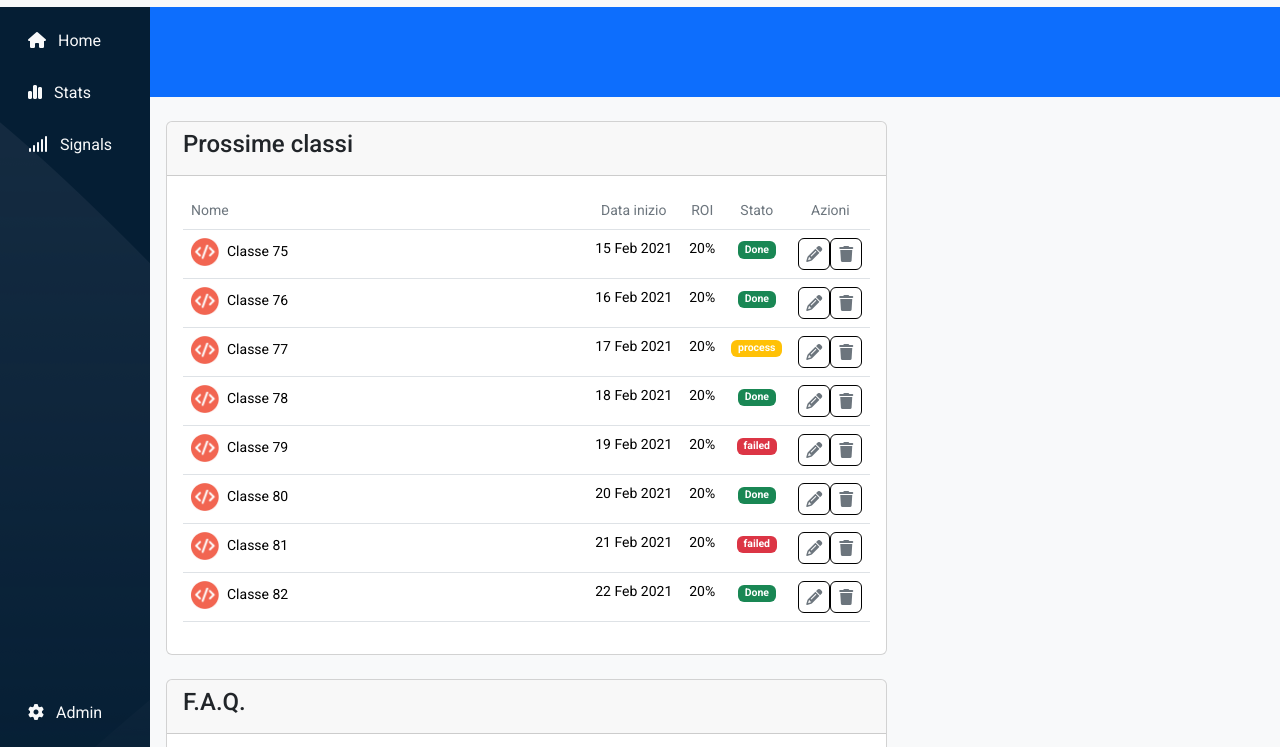
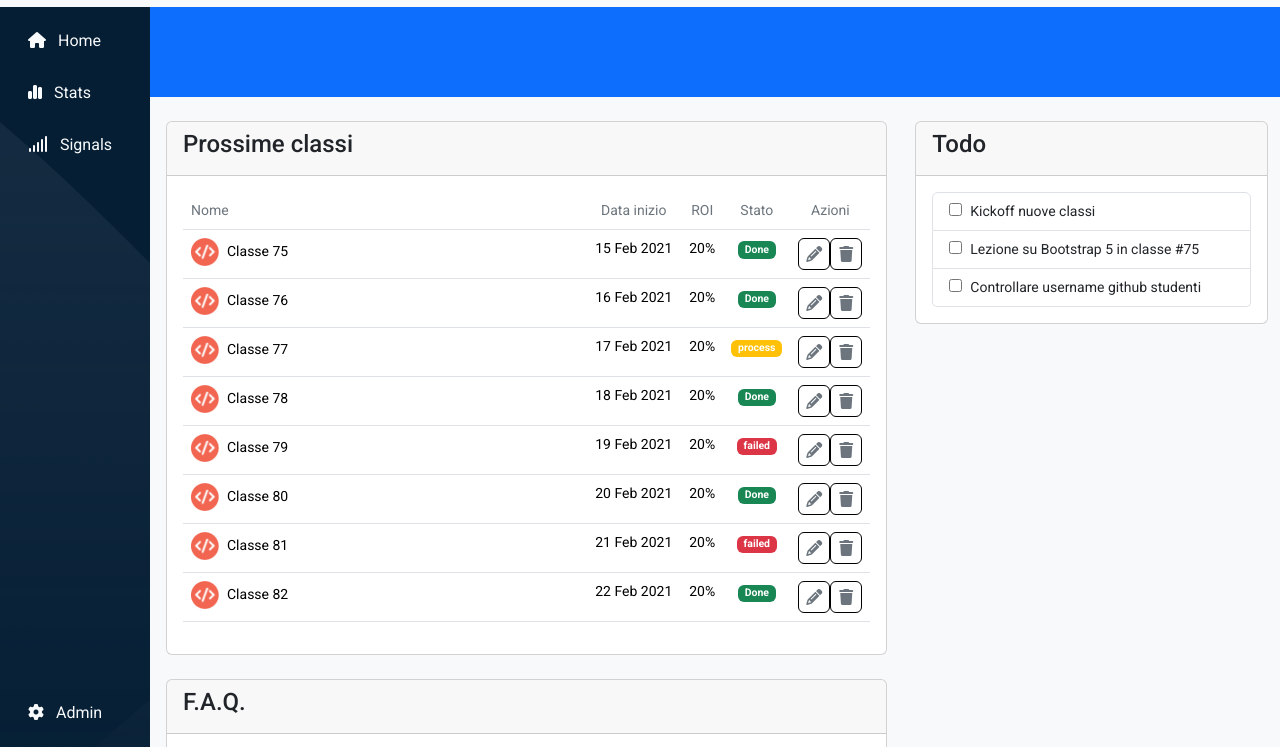
Before and after one commit to IIODERII/html-css-bootstrap-dashboard, a plain HTML site: page index.html in a window 1280 px wide. Shown: the part 53-800 px from the top of the page. Drawn offline with nearby package versions, Linux system fonts and the light colour scheme.

Commit message:
added todo section

```diff
--- a/index.html
+++ b/index.html
@@ -236,7 +236,17 @@
                             </div>
 
                             <div class="col-12 col-lg-4">
+                                <div class="card">
+                                    <div class="card-header">
+                                        <h2 class="fs-4">Todo</h2>
+                                    </div>
 
+                                    <ul class="list-group p-3">
+                                      <li class="list-group-item"><input type="checkbox" name="kick" id="kick" class="me-2"><label for="kick">Kickoff nuove classi</label></li>
+                                      <li class="list-group-item"><input type="checkbox" name="lezione" id="lezione" class="me-2"><label for="lezione">Lezione su Bootstrap 5 in classe #75</label></li>
+                                      <li class="list-group-item"><input type="checkbox" name="controllare" id="controllare" class="me-2"><label for="controllare">Controllare username github studenti</label></li>
+                                    </ul>
+                                  </div>
                             </div>
                         </div>
                     </div>
```
